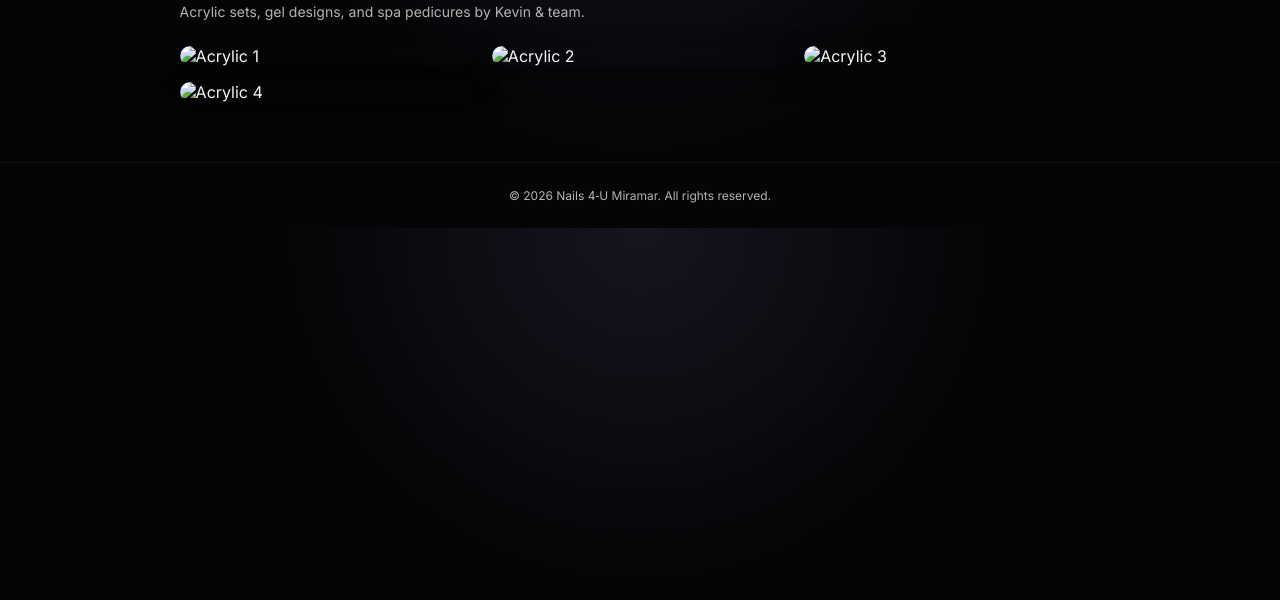
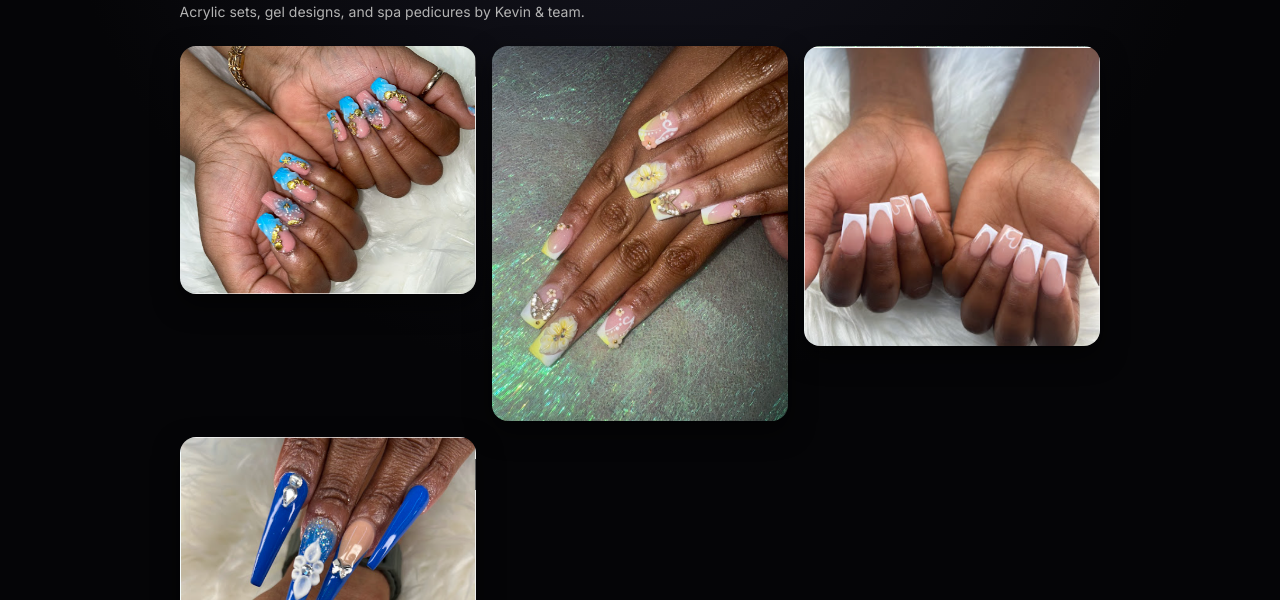
Before and after one commit to cieraconde76-a11y/Nails4-U.repository.io, a plain HTML site: page gallery.html in a window 1280 px wide. Shown: the part 200-800 px from the top of the page. Drawn offline with nearby package versions, Linux system fonts and the light colour scheme.

Commit message:
Fix image paths in gallery.html
Updated image source paths in the gallery section.

```diff
--- a/gallery.html
+++ b/gallery.html
@@ -192,10 +192,10 @@ footer {
     <h1>Recent Work</h1>
     <div class="page-sub">Acrylic sets, gel designs, and spa pedicures by Kevin & team.</div>
     <div class="gallery-grid">
-        <img src="images/Acrylic1.png" alt="Acrylic 1">
-        <img src="images/Acrylic2.png" alt="Acrylic 2">
-        <img src="images/Acrylic3.png" alt="Acrylic 3">
-        <img src="images/Acrylic4.png" alt="Acrylic 4">
+        <img src="Acrylic1.png" alt="Acrylic 1">
+        <img src="Acrylic2.png" alt="Acrylic 2">
+        <img src="Acrylic3.png" alt="Acrylic 3">
+        <img src="Acrylic4.png" alt="Acrylic 4">
     </div>
 </div>
 
```
